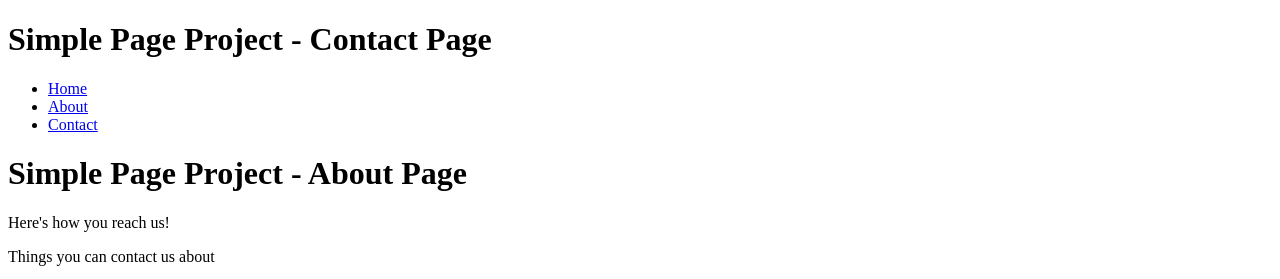
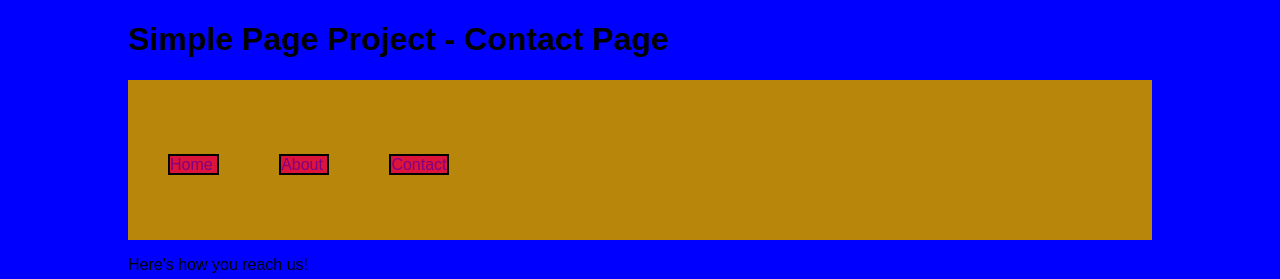
Before and after one commit to DevinFlick/Simple_page, a website: page public/html/contact.html in a window 1280 px wide. Shown: the top 279 px of the page. Drawn offline with Linux system fonts and the light colour scheme; files that its build step writes are made by us from their sources.

Commit message:
applied css navigation styling to about and contact pages

```diff
--- a/public/html/contact.html
+++ b/public/html/contact.html
@@ -3,29 +3,25 @@
 
 <head>
   <title>Simple Page Project - Contact Page</title>
+  <link rel="stylesheet" href="css/main.css">
   <h1>Simple Page Project - Contact Page</h1>
 </head>
 
-
-
 <body>
-  <div>
+  <div id='navigation'>
     <ul>
-      <li>
+      <li class='btn'>
         <a href="/">Home</a>
       </li>
-      <li>
+      <li class='btn'>
         <a href="/about">About</a>
       </li>
-      <li>
+      <li class='btn'>
         <a href="/contact">Contact</a>
       </li>
     </ul>
   </div>
   <!-- End Navigation -->
-  <div>
-    <h1>Simple Page Project - About Page</h1>
-  </div>
   <div>
     <p>
       Here's how you reach us!
```
Also changed, not shown: public/html/about.html (+5 -4 lines).
